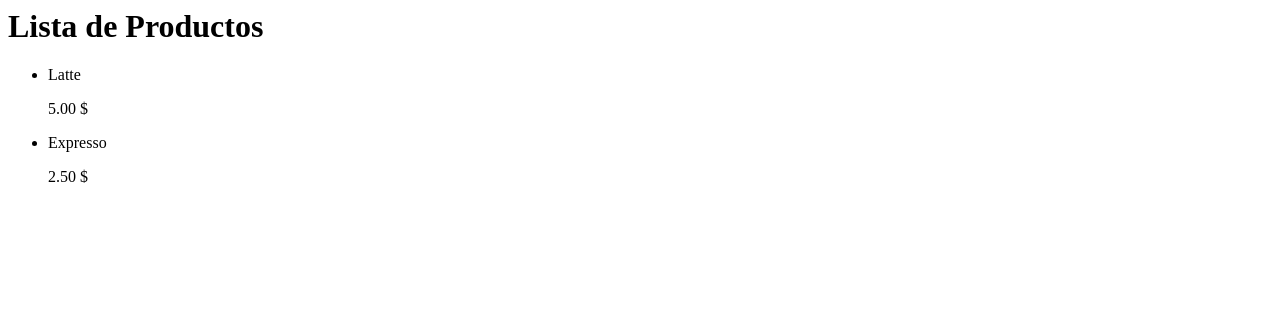
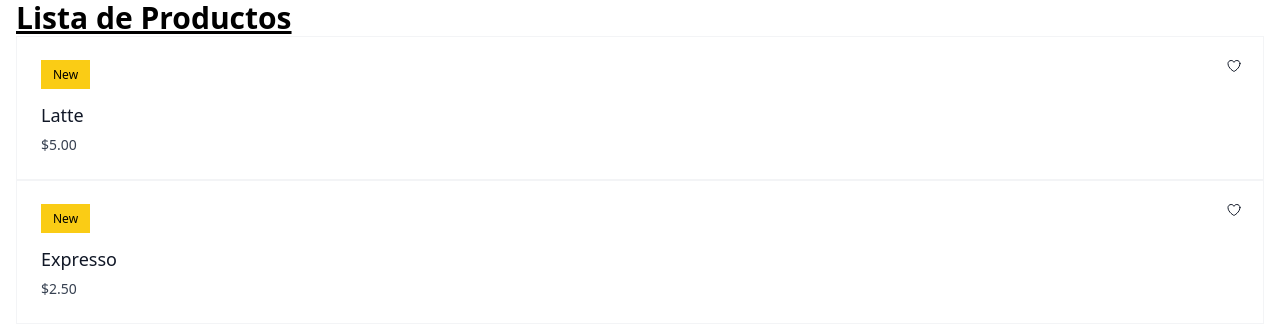
Before and after one commit to ferxho28/coffee_shop28, a Django app: page /productos/ in a window 1280 px wide. Shown: the top 334 px of the page. Run offline with Django 5.2, Linux system fonts and the light colour scheme; data comes from the database, SQL or seed files in the repository; both versions use the stored data as it was after the commit; some libraries are stand-ins or nearby versions.

Commit message:
feat(template):create base.html and update card product in list_product.html

```diff
--- a/coffee_shop/settings.py
+++ b/coffee_shop/settings.py
@@ -10,6 +10,7 @@ For the full list of settings and their values, see
 https://docs.djangoproject.com/en/5.1/ref/settings/
 """
 
+import os
 from pathlib import Path
 
 # Build paths inside the project like this: BASE_DIR / 'subdir'.
@@ -55,7 +56,8 @@ ROOT_URLCONF = 'coffee_shop.urls'
 TEMPLATES = [
     {
         'BACKEND': 'django.template.backends.django.DjangoTemplates',
-        'DIRS': [BASE_DIR / "templates"],
+        'DIRS': [
+            os.path.join(BASE_DIR, 'templates')],
         'APP_DIRS': True,
         'OPTIONS': {
             'context_processors': [
--- a/products/templates/products/list_product.html
+++ b/products/templates/products/list_product.html
@@ -1,12 +1,57 @@
-<h1> Lista de Productos </h1>
+{% extends "base.html" %}
+
+{% block content %}
+<h1 class="text-3xl font-bold underline">
+    Lista de Productos
+  </h1>
 <ul>
     {% for product in products  %}
-        <li>
-            {{ product.name }}
-            <p>{{ product.price }} $</p>
+        <a href="#" class="group relative block overflow-hidden">
+            <button
+            class="absolute end-4 top-4 z-10 rounded-full bg-white p-1.5 text-gray-900 transition hover:text-gray-900/75"
+            >
+            <span class="sr-only">Wishlist</span>
+
+            <svg
+                xmlns="http://www.w3.org/2000/svg"
+                fill="none"
+                viewBox="0 0 24 24"
+                stroke-width="1.5"
+                stroke="currentColor"
+                class="size-4"
+            >
+                <path
+                stroke-linecap="round"
+                stroke-linejoin="round"
+                d="M21 8.25c0-2.485-2.099-4.5-4.688-4.5-1.935 0-3.597 1.126-4.312 2.733-.715-1.607-2.377-2.733-4.313-2.733C5.1 3.75 3 5.765 3 8.25c0 7.22 9 12 9 12s9-4.78 9-12z"
+                />
+            </svg>
+            </button>
             {% if product.photo %}
-                <img src="{{ product.photo.url }}" alt="{{ product.name }}" style="max-height: 100px;">
+                <img
+                src="{{ product.photo.url }}"
+                alt=""
+                class="h-64 w-full object-cover transition duration-500 group-hover:scale-105 sm:h-72"
+                />
             {% endif %}
-        </li>
+            <div class="relative border border-gray-100 bg-white p-6">
+            <span class="whitespace-nowrap bg-yellow-400 px-3 py-1.5 text-xs font-medium"> New </span>
+
+            <h3 class="mt-4 text-lg font-medium text-gray-900">{{ product.name }}</h3>
+
+            <p class="mt-1.5 text-sm text-gray-700">${{ product.price }} </p>
+                {% comment "" %}
+                <form class="mt-4">
+                <button
+                class="block w-full rounded bg-yellow-400 p-4 text-sm font-medium transition hover:scale-105"
+                >
+                Add to Cart
+                </button>
+            </form>{% endcomment %}
+
+            </div>
+        </a>
+
     {% endfor %}
 </ul>
+{% endblock content %}
--- /dev/null
+++ b/templates/base.html
@@ -0,0 +1,22 @@
+<!DOCTYPE html>
+<html>
+    <head>
+        <meta charset="utf-8">
+        <meta http-equiv="X-UA-Compatible" content="IE=edge">
+        <title>Coffe shop</title>
+        <meta name="description" content="">
+        <meta name="viewport" content="width=device-width, initial-scale=1">
+        <script src="https://cdn.tailwindcss.com"></script>
+        <link rel="stylesheet" href="">
+    </head>
+    <body>
+        <div class="container mx-auto px-4">
+            {% block content %}
+
+            {% endblock content %}
+        </div>
+
+
+
+    </body>
+</html>
```
Also changed, not shown: db.sqlite3.
